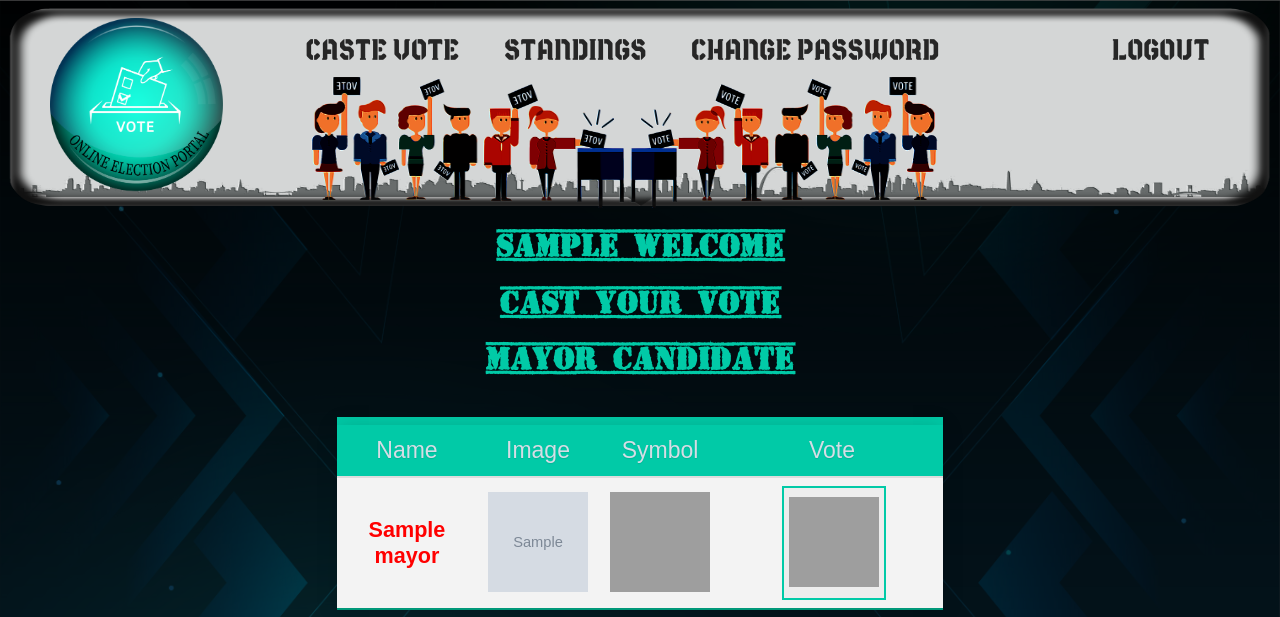
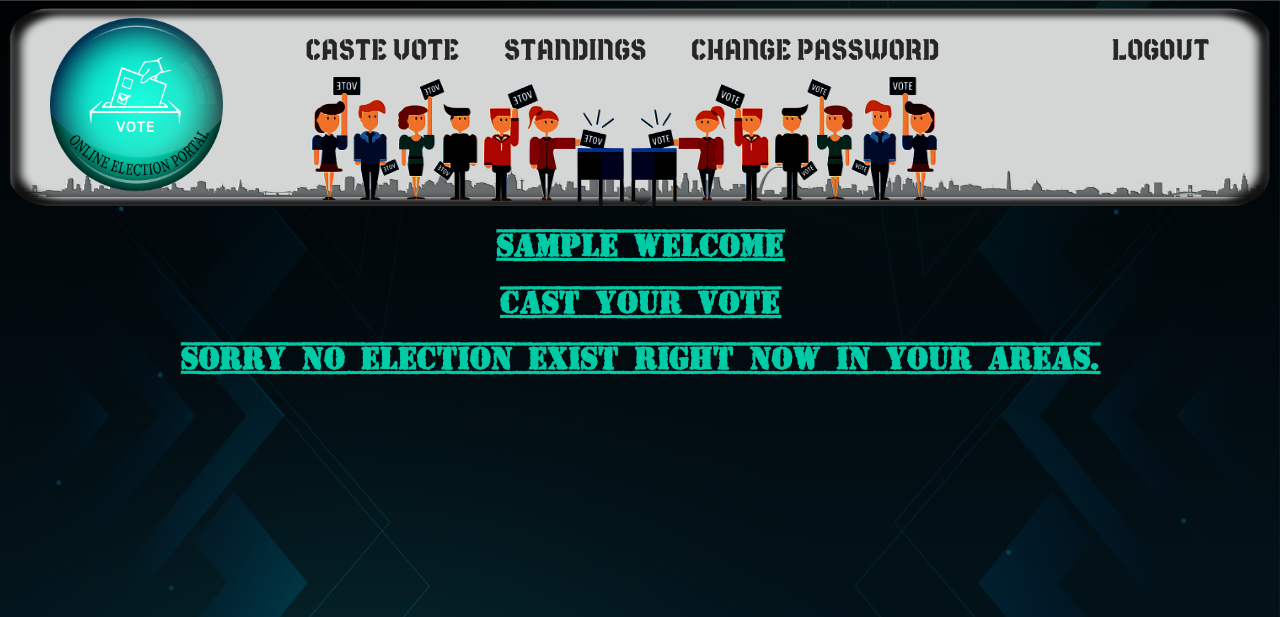
Before and after one commit to wskoly/Django_Online_Voting, a Django app: template templates/muni_election/vote.html in a window 1280 px wide. Shown: the top 617 px of the page. Run offline with Django 3.2, Linux system fonts and the light colour scheme; tables that the repository leaves empty hold one stand-in row (values such as "Sample post"); the template is opened without the code that fills it: values that come from a table or form of the project are taken from there, most other values are stand-ins (such as "Sample title", 1, 10 or a date in 2020); grey boxes marked "Sample" are stand-in pictures; some libraries are stand-ins or nearby versions; some web fonts are replaced; grey boxes are pictures that could not be loaded.

Commit message:
Updated views and template

```diff
--- a/templates/muni_election/vote.html
+++ b/templates/muni_election/vote.html
@@ -6,6 +6,7 @@
 <h1>Cast your vote</h1>
 <!--<h2>{{voter}}</h2>
 <h2>{{area}}</h2>-->
+{% if has_election and is_open %}
 <h1>Mayor Candidate</h1>
 <form action method="POST">
     {% csrf_token %}
@@ -99,6 +100,11 @@
     </table>
     <input type="submit" class="submit" value="VOTE">
 </form>
+{% elif has_election and is_open == False %}
+<h1>Sorry The voting has not started yet. Please wait for it to start.</h1>
+{%else%}
+<h1>Sorry No election exist right now in your areas.</h1>
+{%endif%}
 <script type="text/javascript">
     $(document).ready(function () {
         console.log("function");
```
Also changed, not shown: muni_election/views.py (+4 -4 lines).
